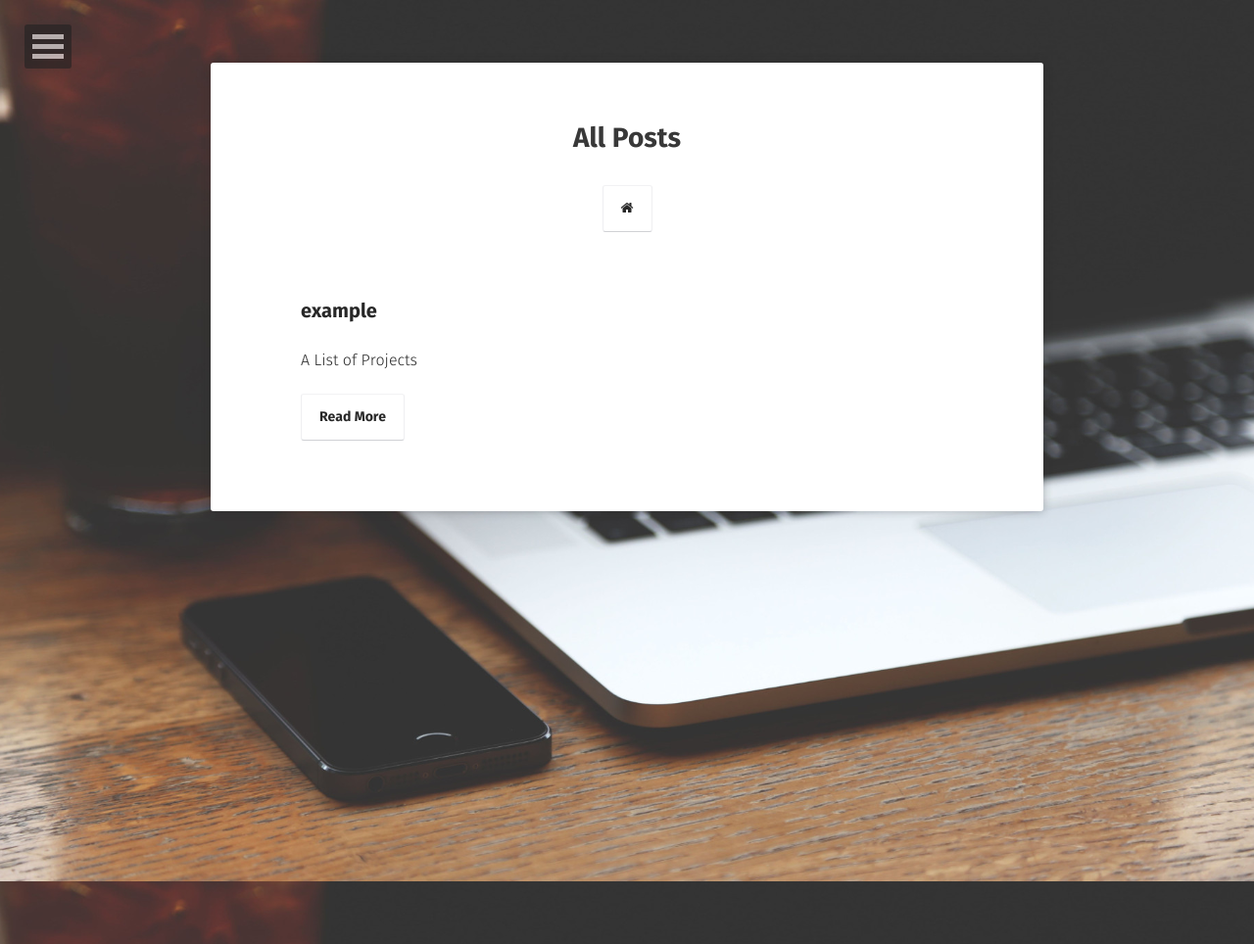
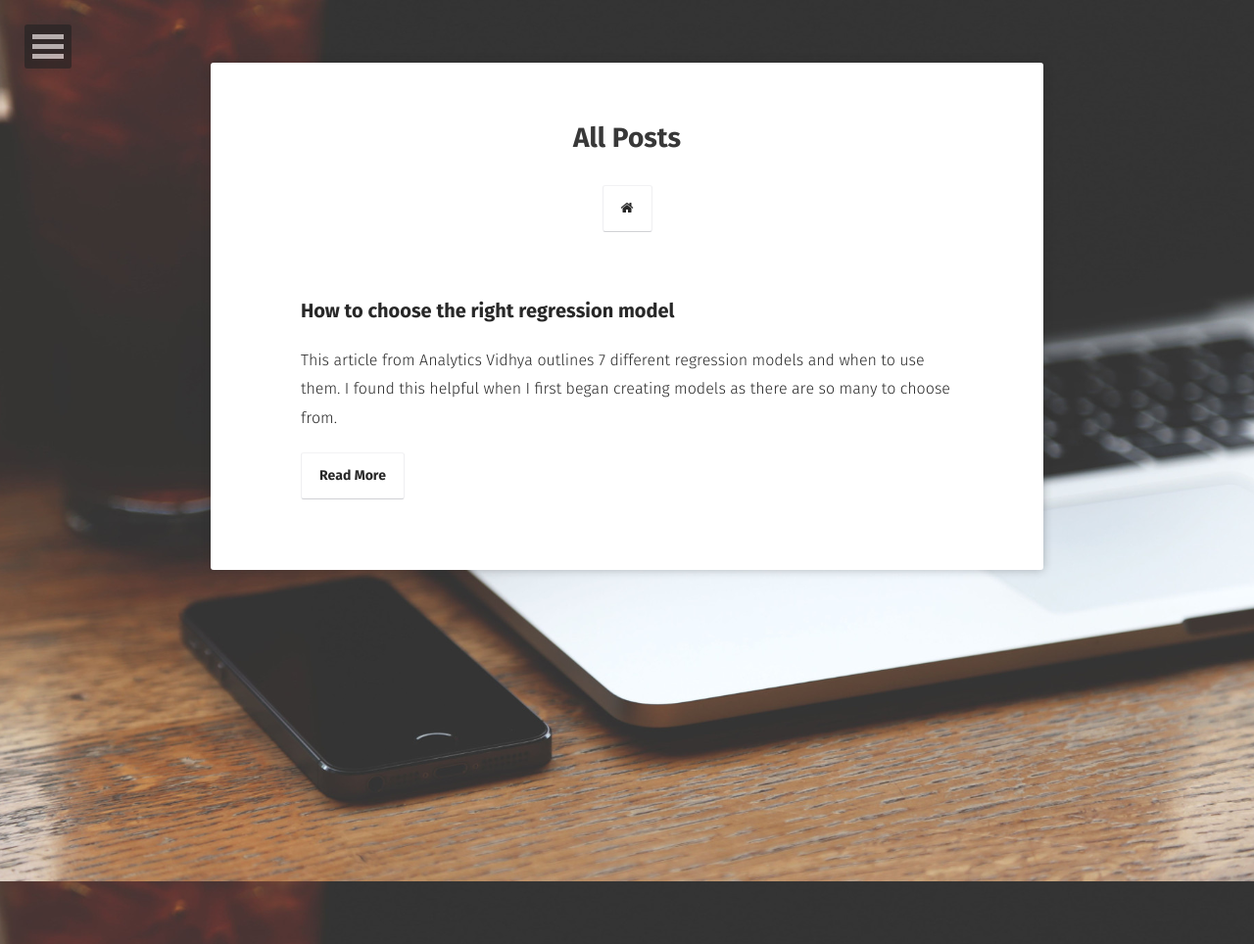
Before and after one commit to Montgomery-Data-Science/Montgomery-Data-Science.github.io, a Jekyll site: the page built from posts/index.md, in a window 1280 px wide. Shown: the whole page at 98% size. Built offline with Jekyll 4.4.1, drawn with Linux system fonts in a browser that asks for light colours; some web fonts are replaced; part of the change alters nothing that is shown.

Commit message:
post and about update

````diff
--- a/_posts/2016-03-21-moon-theme.md
+++ /dev/null
@@ -1,153 +0,0 @@
----
-layout: post
-title: example
-excerpt: "A List of Projects"
-comments: true
----
-
-
-![Moon Homepage](https://cloud.githubusercontent.com/assets/754514/14509720/61c61058-01d6-11e6-93ab-0918515ecd56.png)
-
-<center><b>Moon</b> is a minimal, one column jekyll theme.</center>
-
- I'm not a developer or designer. And I don't add footer to show who did this theme. If you like this theme or using it, please give a **star** for motivation, It makes me happy.
-
-<iframe src="https://ghbtns.com/github-btn.html?user=TaylanTatli&repo=Moon&type=star&count=true&size=large" frameborder="0" scrolling="0" width="160px" height="30px"></iframe>
-
-## Installation
-* Fork the [Moon repo](https://github.com/TaylanTatli/Moon/fork)
-* Edit `_config.yml` file.
-* Remove sample posts from `_posts` folder and add yours.
-* Edit `index.md` file in `about` folder.
-* Change repo name to `YourUserName.github.io`
-
-That's all.
-
-## Preview
-
-{% capture images %}
-	https://cloud.githubusercontent.com/assets/754514/14509716/61ac6c8e-01d6-11e6-879f-8308883de790.png
-	https://cloud.githubusercontent.com/assets/754514/14509717/61ad05ae-01d6-11e6-85ae-5a817dd8763b.png
-	https://cloud.githubusercontent.com/assets/754514/14509714/61a89708-01d6-11e6-8fcd-74b002a060df.png
-{% endcapture %}
-{% include gallery images=images caption="Screenshots of Moon Theme" cols=3 %}
-
----
-
-{% capture images %}
-	https://cloud.githubusercontent.com/assets/754514/14509718/61b09a20-01d6-11e6-8da1-4202ae4d83cd.png
-	https://cloud.githubusercontent.com/assets/754514/14509715/61aa9d00-01d6-11e6-81a6-c6837edf2e84.png
-{% endcapture %}
-{% include gallery images=images caption="Moon Theme on Small Screen Size" cols=2 %}
-
-See a [live version of Moon](http://taylantatli.github.io/Moon) hosted on GitHub.
-
-## Site Setup
-A quick checklist of the files you’ll want to edit to get up and running.
-
-### Site Wide Configuration
-`_config.yml` is your friend. Open it up and personalize it. Most variables are self explanatory but here's an explanation of each if needed:
-
-#### title
-
-The title of your site... shocker!
-
-Example `title: My Awesome Site`
-
-#### bio
-
-The description to show on your homepage.
-
-#### description
-
-The description to use for meta tags and navigation menu.
-
-#### url
-
-Used to generate absolute urls in `sitemap.xml`, `feed.xml`, and for generating canonical URLs in `<head>`. When developing locally either comment this out or use something like `http://localhost:4000` so all assets load properly. *Don't include a trailing `/`*.
-
-Examples:
-
-{% highlight yaml %}
-url: http://taylantatli.me/Moon
-url: http://localhost:4000
-url: //cooldude.github.io
-url:
-{% endhighlight %}
-
-#### reading_time
-
-Set true to show reading time for posts. And set `words_per_minute`, default is 200.
-
-#### logo
-Your site's logo. It will show on homepage and navigation menu. Also used for twitter meta tags.
-
-#### background
-Image for background. If you don't set it, color will be used as a background.
-
-#### Google Analytics and Webmaster Tools
-
-Google Analytics UA and Webmaster Tool verification tags can be entered in `_config.yml`. For more information on obtaining these meta tags check [Google Webmaster Tools](http://support.google.com/webmasters/bin/answer.py?hl=en&answer=35179) and [Bing Webmaster Tools](https://ssl.bing.com/webmaster/configure/verify/ownership) support.
-
-#### MathJax
-It's enabled. But if you don't want to use it. Set it false in  `_config.yml`.
-
-#### Disqus Comments
-Set your disqus shortname in `_config.yml` to use comments.
-
----
-
-### Navigation Links
-
-To set what links appear in the top navigation edit `_data/navigation.yml`. Use the following format to set the URL and title for as many links as you'd like. *External links will open in a new window.*
-
-{% highlight yaml %}
-- title: Home
-  url: /
-
-- title: Blog
-  url: /blog/
-
-- title: Projects
-  url: /projects/
-
-- title: About
-  url: /about/
-
-- title: Moon
-  url: http://taylantatli.me/Moon
-{% endhighlight %}
-
----
-
-## Layouts and Content
-
-Moon Theme use [Jekyll Compress](https://github.com/penibelst/jekyll-compress-html) to compress html output. But it can cause errors if you use "linenos" (line numbers). I suggest don't use line numbers for codes, because it won't look good with this theme, also i didn't give a proper style for them. If you insist to use line numbers, just remove `layout: compress` string from layouts. It will disable compressing.
-
-### Feature Image
-
-You can set feature image per post. Just add `feature: some link` to your post's front matter.
-
-```
-feature: /assets/img/some-image.png
-or
-feaure: http://example.com/some-image.png
-```
- This also will be used for twitter card:
-
-![Moon Twitter Card](https://cloud.githubusercontent.com/assets/754514/14509719/61c5751c-01d6-11e6-8c29-ce8ccad149bf.png)
-
-### Comments
-To show disqus comments for your post add `comments: true` to your post's front matter.
-
----
-
-## Questions?
-
-Found a bug or aren't quite sure how something works? By all means [file a GitHub Issue](https://github.com/TaylanTatli/Moon/issues/new). And if you make something cool with this theme feel free to let me know.
-
----
-
-## License
-
-This theme is free and open source software, distributed under the MIT License. So feel free to use this Jekyll theme on your site without linking back to me or including a disclaimer.
--- /dev/null
+++ b/_posts/2016-03-21-regression-models.md
@@ -0,0 +1,10 @@
+---
+layout: post
+title: How to choose the right regression model
+excerpt: "This article from Analytics Vidhya outlines 7 different regression models and when to use them. I found this helpful when I first began creating models as there are so many to choose from. "
+comments: true
+---
+
+With so much data sets out there and the increasing uses of data science it is becoming more and more important that junior data scientist understand the appropriate models to use in every circumstance. I found the article linked below to be very helpful in clarifying the different uses of regression models.
+
+<a href="https://www.analyticsvidhya.com/blog/2015/08/comprehensive-guide-regression/">7 Types of Regression Techniques you should know!</a> by: Sunil Ray
--- a/about/index.md
+++ b/about/index.md
@@ -10,19 +10,21 @@ comments: false
 	<a href="https://imgur.com/c9M01uB"><img src="https://i.imgur.com/c9M01uB.jpg?5" title="source: imgur.com" /></a>
 </figure>
 
-<center>Hello my name is Stephen Montgomery and I am the creator of simplified. I am a data enthusiast with a passion for data exploration. On this website you can see some of the data science and machine learning projects I have created. The data I used in the projects comes from real sources such as Kaggle. Currently I am looking for a job in the data science or tech field. If you like what I have created and want to chat my contact information is below. </center>
-
-## Contact information
-* cell: (949)-413-2395
-* email: montgomery.stephen.mail@gmail.com
-* <a href="https://github.com/Montgomery-Data-Science"><b></b>github</a>
+<center>Hello my name is Stephen Montgomery and I am the creator of simplified. I am a data enthusiast with a passion for data exploration. I use this website to display some of the data science and machine learning projects I have created. The data I used in the projects comes from real sources and some of the projects are Kaggle competitions. Currently I am looking for a job in the data science or tech related field. If you like what I have created and want to chat my contact information is below. </center>
 
 ## Qualifications
 * Degree in Finance from Santa Clara University
 * knowledgeable in C language
 * Well versed in python familiar with the scipy, pandas, and numpy libraries
 * Designed and built machine learning algorithms with real world data
+* Familiar with how to build regression and classification models
+* Have preformed both supervised and unsupervised machine learning
 
 ## Job Experience
 * PwC financial Analyst (Valuations Intern)
 * Army Reserve Military intelligence officer
+
+## Contact information
+* cell: (949)-413-2395
+* email: montgomery.stephen.mail@gmail.com
+* <a href="https://github.com/Montgomery-Data-Science"><b></b>github</a>
````
